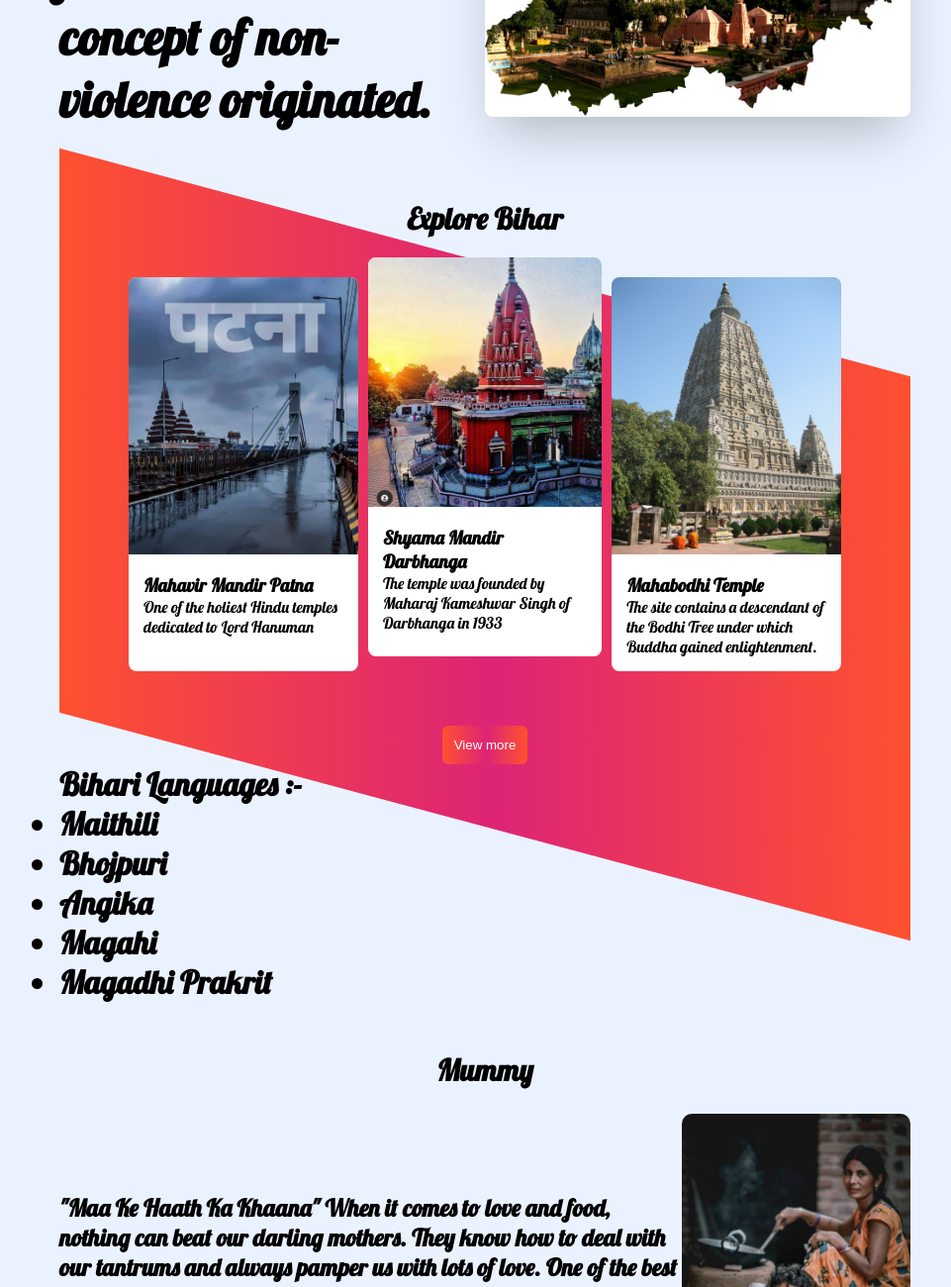
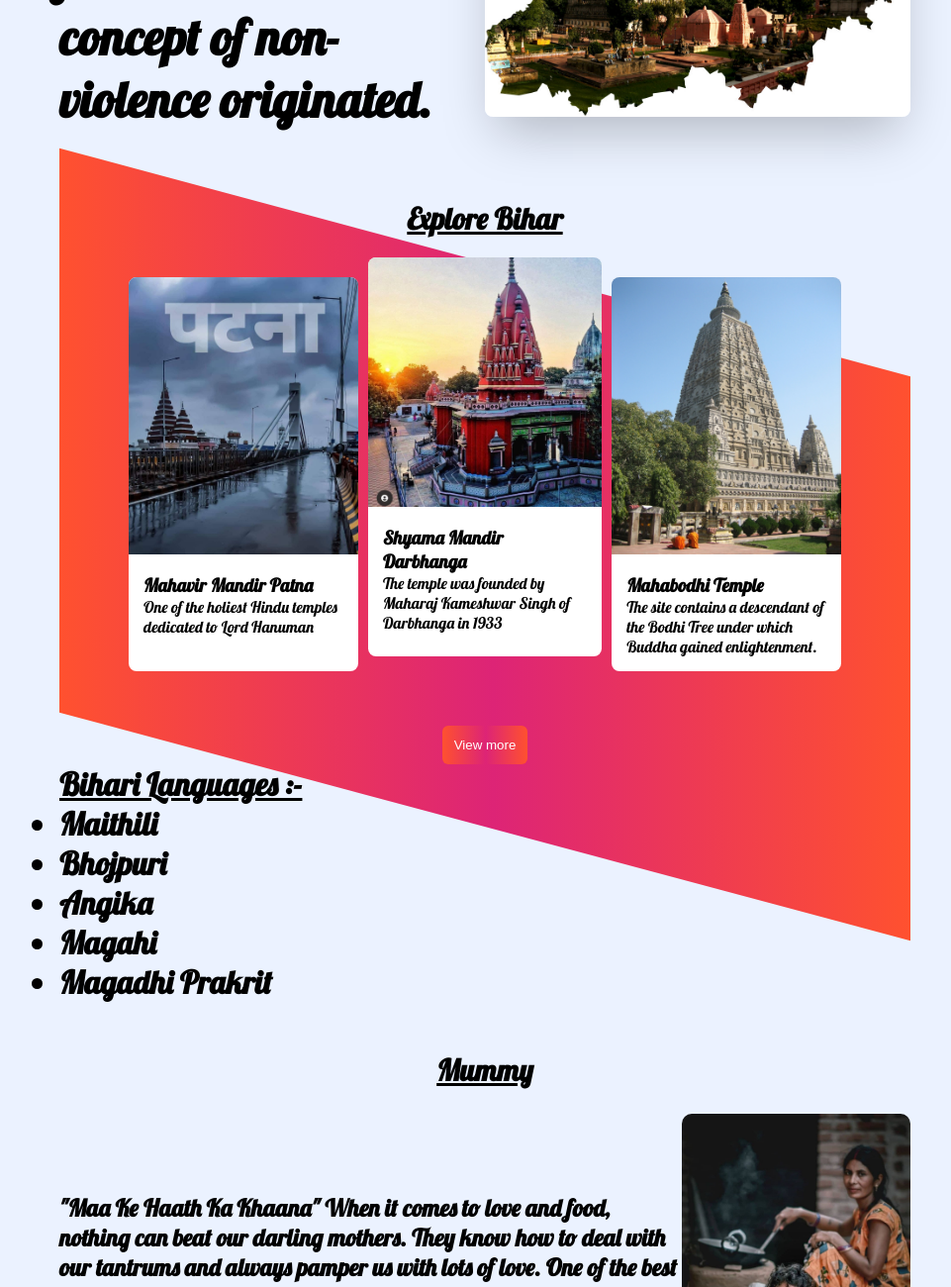
Before and after one commit to aditya-jha-1999/Ek_bihar, a plain HTML site: page index.html in a window 1280 px wide. Shown: the part 361-1661 px from the top of the page at 99% size, without its empty margins (150-1111 px from the left). Drawn offline with Linux system fonts and the light colour scheme.

Commit message:
bihar food

```diff
--- a/index.html
+++ b/index.html
@@ -38,7 +38,7 @@
         </section>
         <!--explore-->
 <section class="explore__contaner">
-  <h1 class="explore__text">Explore Bihar</h1>
+  <h1 class="explore__text"><u>Explore Bihar</u></h1>
   <div class="explore__gradient__bg"></div>
   <div class="explore__lists">
       <!--patna-->
@@ -76,15 +76,17 @@
   <button class="button__primary">View more</button>
   </div>
   </section>
-  <h1> Bihari Languages :-
-            <ul>
+  <h1><u> Bihari Languages :- </u></h1>
+
+  <h1>
+    <ul>
               <li>Maithili</li>
               <li>Bhojpuri</li>
               <li>Angika</li>
               <li>Magahi</li>
               <li>Magadhi Prakrit</li>
             </ul></h1>
-            <h1 class="explore__text">Mummy</h1>
+            <h1 class="explore__text"><u>Mummy</u></h1>
             <section class="rest__container">
               <h1 class="rest__test">"Maa Ke Haath Ka Khaana" When it comes to love and food, nothing can beat our darling mothers.
                 They know how to deal with our tantrums and always pamper us with lots of love.
```
